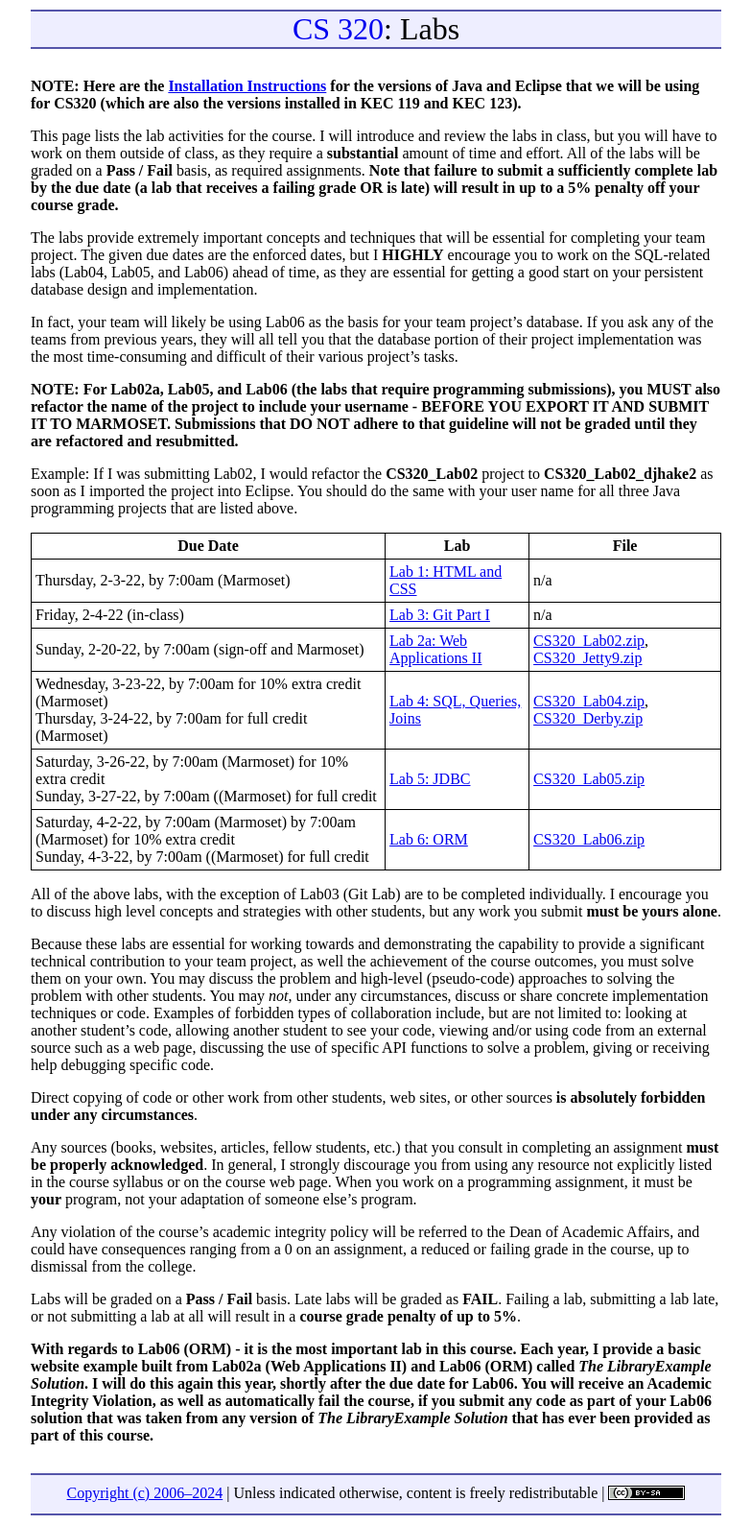
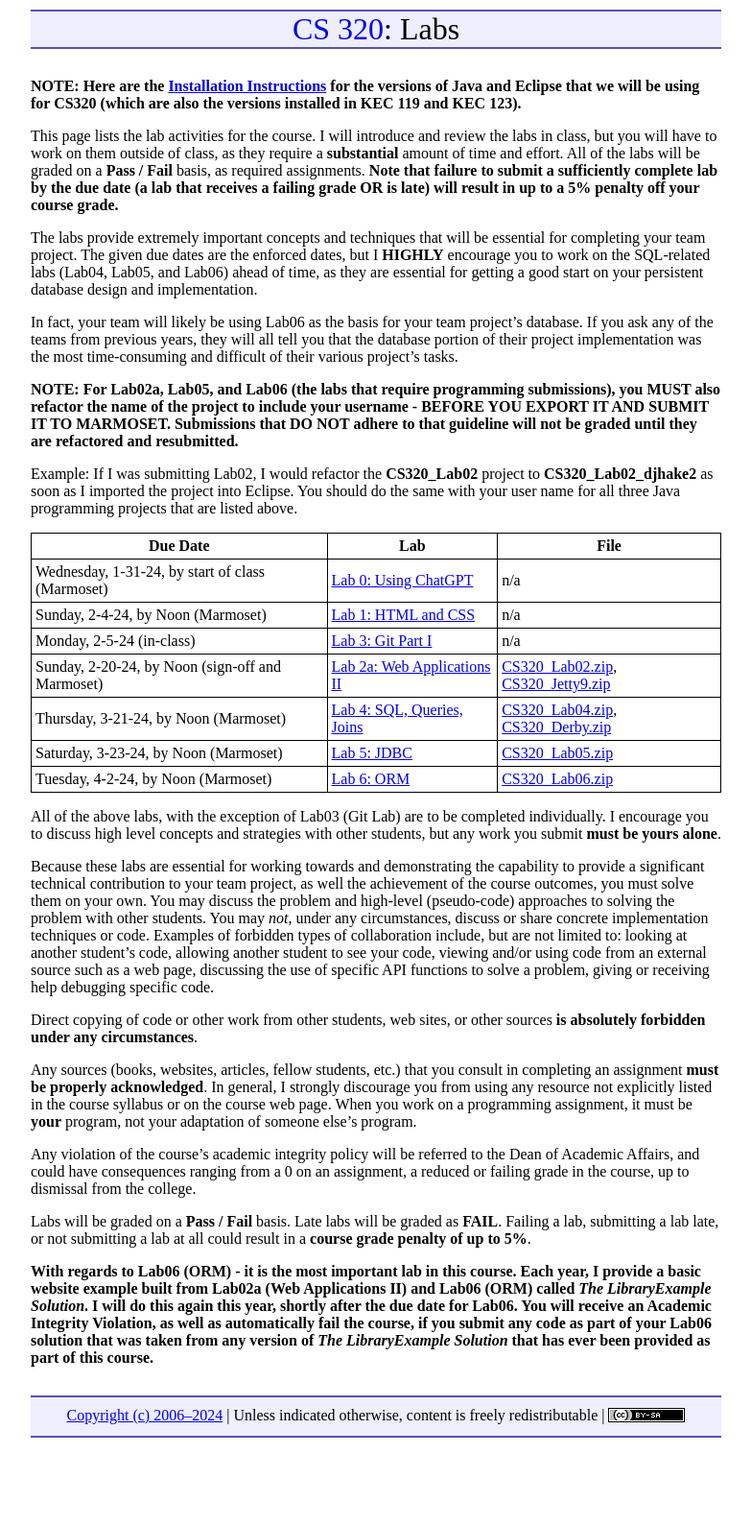
Before and after one commit to ycpcs/cs320-spring2024, a Jekyll site: the page built from labs/index.md, in a window 1280 px wide. Shown: the whole page at 96% size, without its empty margins (248-1031 px from the left). Built offline with Jekyll 4.4.1, drawn with Linux system fonts in a browser that asks for light colours; after the commit the page ends 1508 px from its top, so only the background shows below that.

Commit message:
updaed lab due dates

```diff
--- a/labs/index.md
+++ b/labs/index.md
@@ -18,12 +18,13 @@ Example: If I was submitting Lab02, I would refactor the **CS320\_Lab02** projec
 
 Due Date | Lab | File
 ---- | --- | ----
-Thursday, 2-3-22, by 7:00am (Marmoset) | [Lab 1: HTML and CSS](lab01.html) | n/a
-Friday, 2-4-22 (in-class) | [Lab 3: Git Part I](lab03.html) | n/a
-Sunday, 2-20-22, by 7:00am (sign-off and Marmoset) | [Lab 2a: Web Applications II](lab02a.html) | [CS320\_Lab02.zip](CS320_Lab02.zip), [CS320\_Jetty9.zip](CS320_Jetty9.zip)
-Wednesday, 3-23-22, by 7:00am for 10% extra credit (Marmoset)<br>Thursday, 3-24-22, by 7:00am for full credit (Marmoset)| [Lab 4: SQL, Queries, Joins](lab04.html) |  [CS320\_Lab04.zip](CS320_Lab04.zip), [CS320\_Derby.zip](CS320_Derby.zip)
-Saturday, 3-26-22, by 7:00am (Marmoset) for 10% extra credit<br>Sunday, 3-27-22, by 7:00am ((Marmoset) for full credit | [Lab 5: JDBC](lab05.html) | [CS320\_Lab05.zip](CS320_Lab05.zip)
-Saturday, 4-2-22, by 7:00am (Marmoset) by 7:00am (Marmoset) for 10% extra credit<br>Sunday, 4-3-22, by 7:00am ((Marmoset) for full credit | [Lab 6: ORM](lab06.html) | [CS320\_Lab06.zip](CS320_Lab06.zip)
+Wednesday, 1-31-24, by start of class (Marmoset) | [Lab 0: Using ChatGPT](lab00.html) | n/a
+Sunday, 2-4-24, by Noon (Marmoset) | [Lab 1: HTML and CSS](lab01.html) | n/a
+Monday, 2-5-24 (in-class) | [Lab 3: Git Part I](lab03.html) | n/a
+Sunday, 2-20-24, by Noon (sign-off and Marmoset) | [Lab 2a: Web Applications II](lab02a.html) | [CS320\_Lab02.zip](CS320_Lab02.zip), [CS320\_Jetty9.zip](CS320_Jetty9.zip)
+Thursday, 3-21-24, by Noon (Marmoset) | [Lab 4: SQL, Queries, Joins](lab04.html) |  [CS320\_Lab04.zip](CS320_Lab04.zip), [CS320\_Derby.zip](CS320_Derby.zip)
+Saturday, 3-23-24, by Noon (Marmoset) | [Lab 5: JDBC](lab05.html) | [CS320\_Lab05.zip](CS320_Lab05.zip)
+Tuesday, 4-2-24, by Noon (Marmoset) | [Lab 6: ORM](lab06.html) | [CS320\_Lab06.zip](CS320_Lab06.zip)
 
 All of the above labs, with the exception of Lab03 (Git Lab) are to be completed individually. I encourage you to discuss high level concepts and strategies with other students, but any work you submit **must be yours alone**.
 
@@ -35,6 +36,6 @@ Any sources (books, websites, articles, fellow students, etc.) that you consult
 
 Any violation of the course's academic integrity policy will be referred to the Dean of Academic Affairs, and could have consequences ranging from a 0 on an assignment, a reduced or failing grade in the course, up to dismissal from the college.
 
-Labs will be graded on a **Pass / Fail** basis.  Late labs will be graded as **FAIL**.  Failing a lab, submitting a lab late, or not submitting a lab at all will result in a **course grade penalty of up to 5%**.
+Labs will be graded on a **Pass / Fail** basis.  Late labs will be graded as **FAIL**.  Failing a lab, submitting a lab late, or not submitting a lab at all could result in a **course grade penalty of up to 5%**.
 
 **With regards to Lab06 (ORM) - it is the most important lab in this course.  Each year, I provide a basic website example built from Lab02a (Web Applications II) and Lab06 (ORM) called *The LibraryExample Solution*.  I will do this again this year, shortly after the due date for Lab06.  You will receive an Academic Integrity Violation, as well as automatically fail the course, if you submit any code as part of your Lab06 solution that was taken from any version of *The LibraryExample Solution* that has ever been provided as part of this course.**
```
